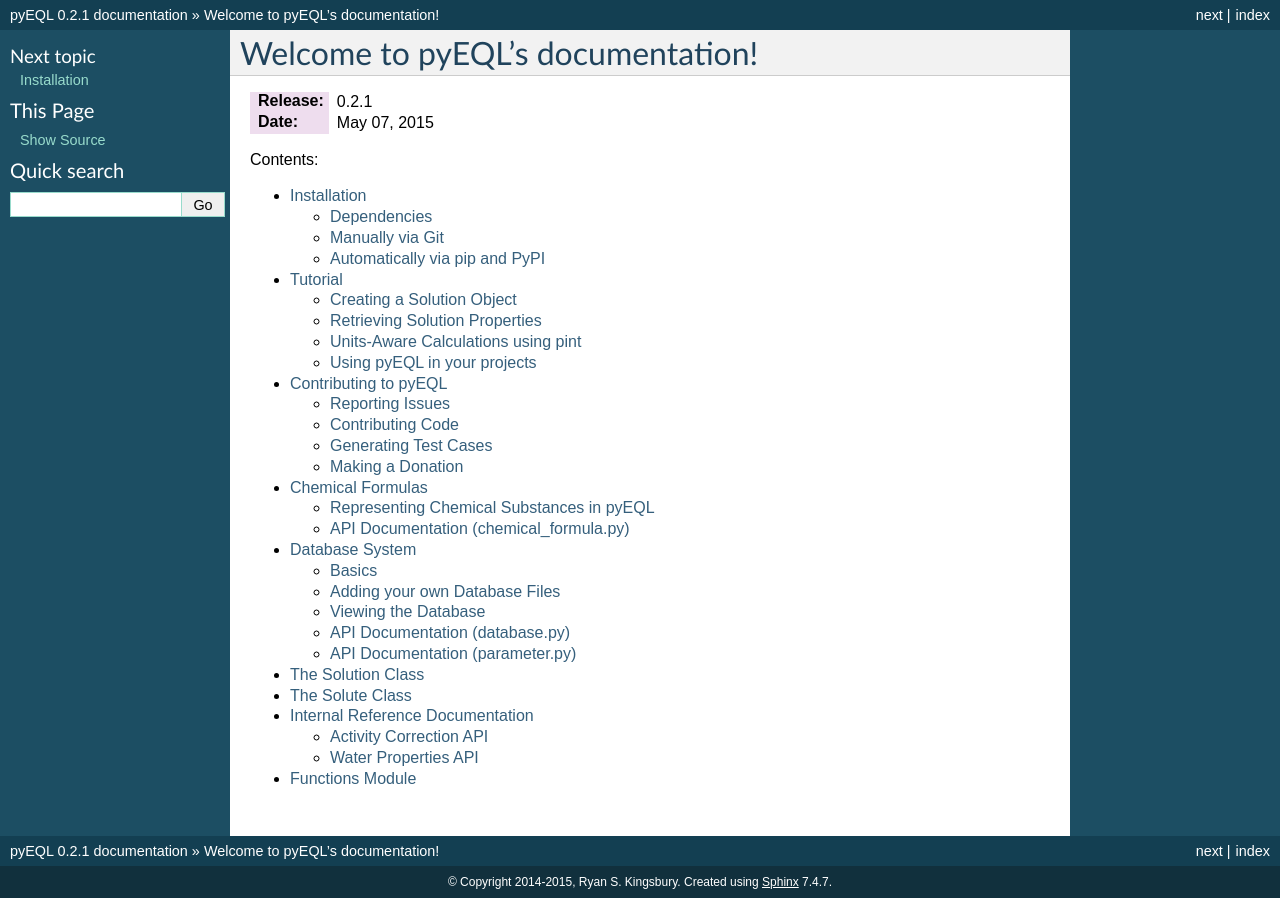
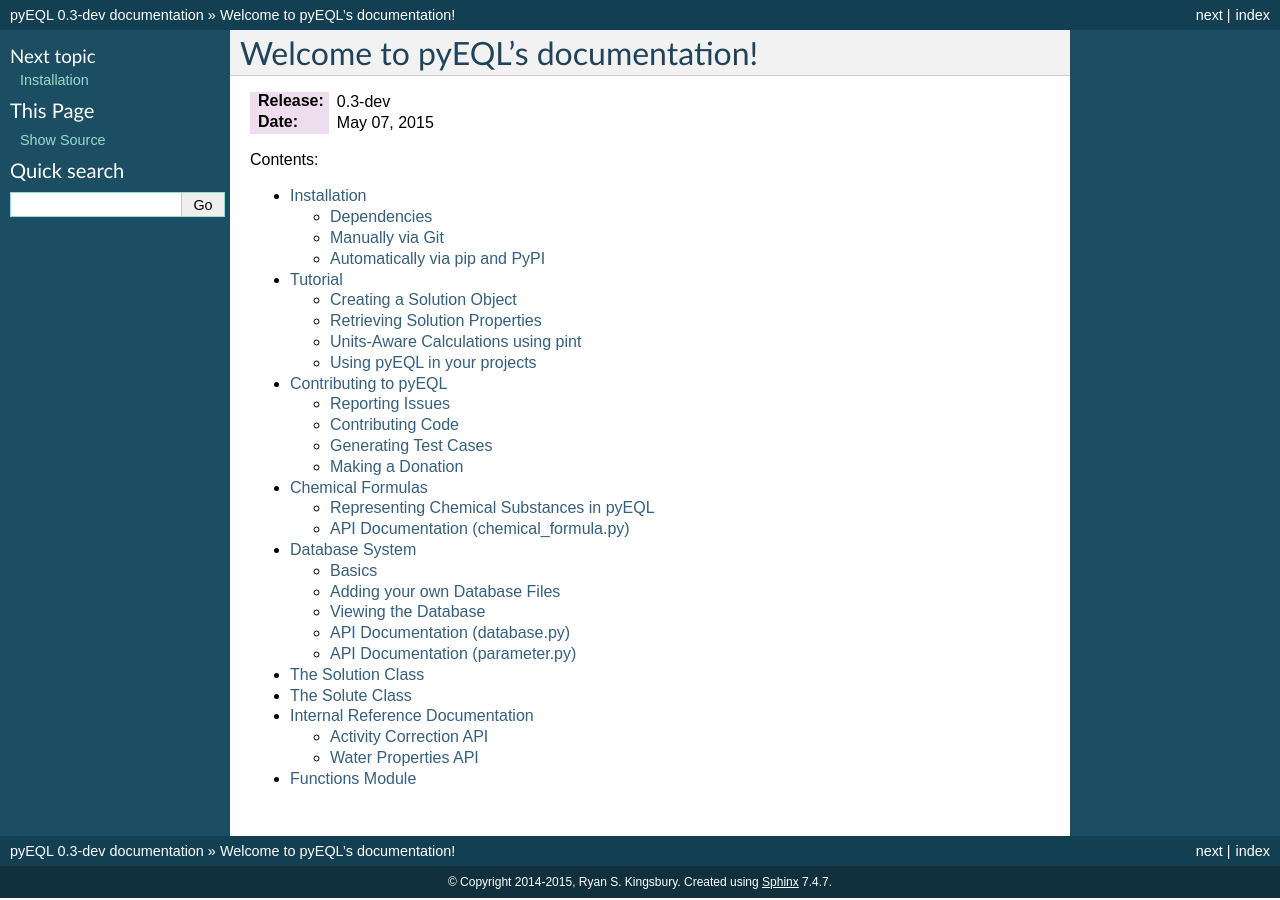
Before and after one commit to KingsburyLab/pyEQL, a Sphinx documentation site: the page built from pyEQL/docs/source/index.rst, in a window 1280 px wide. Built offline with Sphinx 7.4.7, drawn with Linux system fonts in a browser that asks for light colours.

Commit message:
Rebase onto v0.2.1 and bump version to indicate dev branch.

```diff
--- a/pyEQL/docs/source/conf.py
+++ b/pyEQL/docs/source/conf.py
@@ -63,9 +63,9 @@ copyright = '2014-2015, Ryan S. Kingsbury'
 # built documents.
 #
 # The short X.Y version.
-version = '0.2.1'
+version = '0.3'
 # The full version, including alpha/beta/rc tags.
-release = '0.2.1'
+release = '0.3-dev'
 
 # The language for content autogenerated by Sphinx. Refer to documentation
 # for a list of supported languages.
--- a/setup.py
+++ b/setup.py
@@ -14,7 +14,7 @@ setup(
     # Versions should comply with PEP440.  For a discussion on single-sourcing
     # the version across setup.py and the project code, see
     # http://packaging.python.org/en/latest/tutorial.html#version
-    version='0.2.1',
+    version='0.3-dev',
 
     description='A Python library for solution chemistry',
     long_description=long_description,
```
